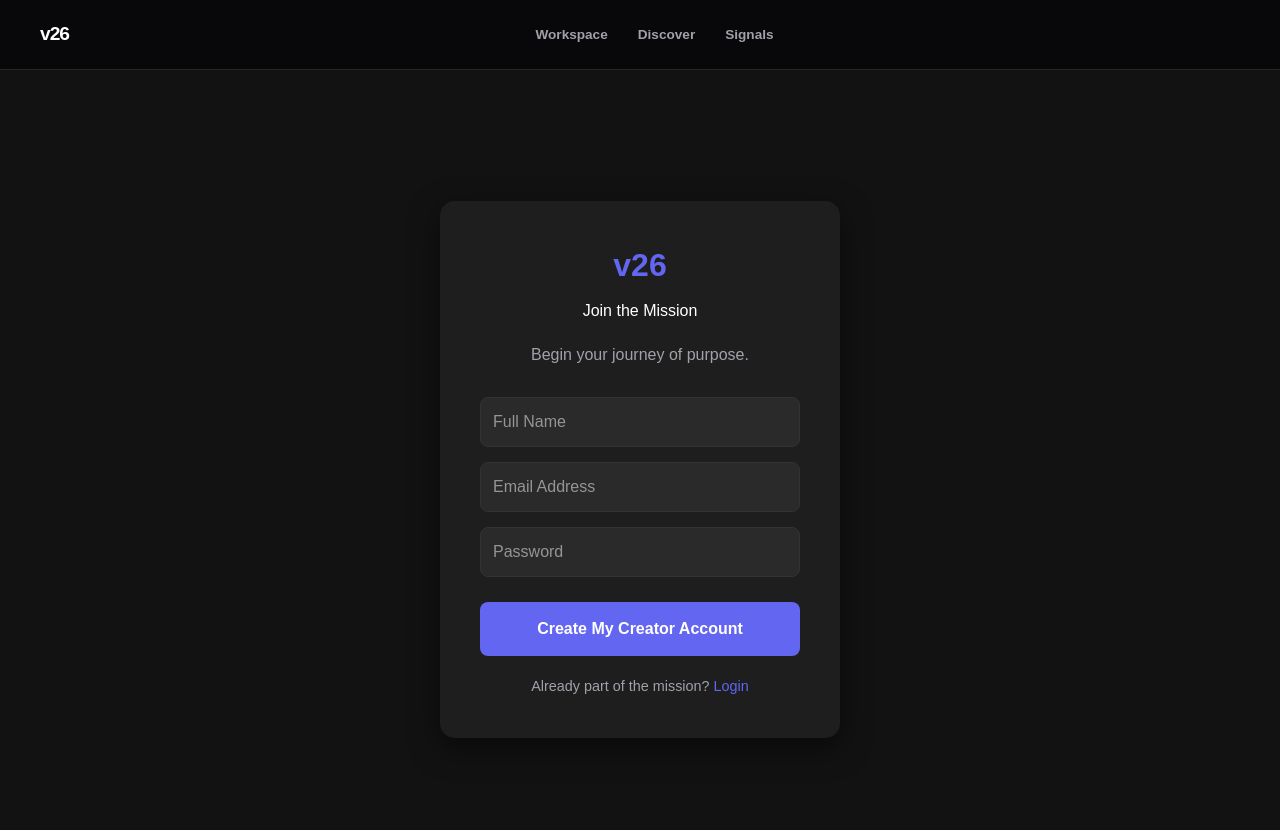
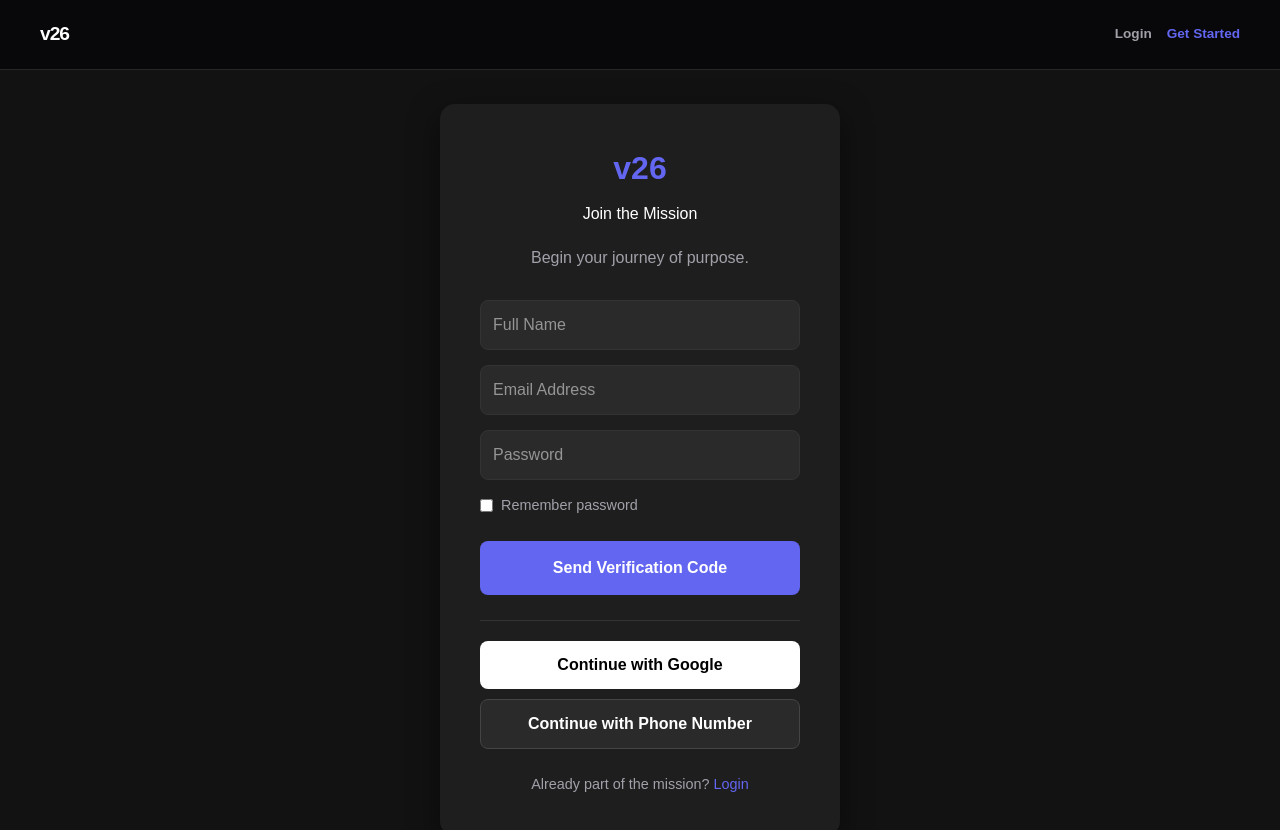
Before and after one commit to lunafromshopifyhelp-source/v26, a Next.js app in the folder client/: page /register in a window 1280 px wide. Shown: the top 830 px of the page. Built offline with nearby package versions, Linux system fonts and the light colour scheme.

Commit message:
feat: add oauth buttons, remember flag, and gmail code verification flow

```diff
--- a/client/app/register/page.tsx
+++ b/client/app/register/page.tsx
@@ -5,75 +5,149 @@ import { useRouter } from 'next/navigation';
 
 export default function Register() {
   const [formData, setFormData] = useState({ name: '', email: '', password: '' });
+  const [verificationCode, setVerificationCode] = useState('');
+  const [isCodeSent, setIsCodeSent] = useState(false);
+  const [rememberMe, setRememberMe] = useState(false);
   const [loading, setLoading] = useState(false);
   const router = useRouter();
 
-  const handleSubmit = async (e: React.FormEvent) => {
+  // Step A: Request the Verification Code to Gmail
+  const handleSendCode = async (e: React.FormEvent) => {
+    e.preventDefault();
+    if (!formData.email || !formData.name || !formData.password) {
+      alert("Please fill in all fields first.");
+      return;
+    }
+    setLoading(true);
+
+    try {
+      const response = await axios.post('https://v26.onrender.com/api/auth/send-verification', {
+        email: formData.email
+      });
+      if (response.status === 200) {
+        setIsCodeSent(true);
+        alert("Verification code sent to your Gmail!");
+      }
+    } catch (error: any) {
+      console.error("Verification Error:", error.response?.data);
+      alert(error.response?.data?.message || "Failed to send code. Please try again.");
+    } finally {
+      setLoading(false);
+    }
+  };
+
+  // Step B: Submit the Code and Complete Registration
+  const handleVerifyAndRegister = async (e: React.FormEvent) => {
     e.preventDefault();
     setLoading(true);
 
     try {
-      // Connecting to your Backend Brain on Port 5000
-      const response = await axios.post('https://v26.onrender.com/api/auth/register', formData);
+      const response = await axios.post('https://v26.onrender.com/api/auth/register', {
+        ...formData,
+        code: verificationCode,
+        rememberMe
+      });
 
       if (response.status === 201 || response.status === 200) {
         alert("Registration Successful! Your journey of purpose begins.");
-        // Redirecting to login so they can sign in for the first time
         router.push('/login');
       }
     } catch (error: any) {
       console.error("Registration Error:", error.response?.data);
-      alert(error.response?.data?.message || "An error occurred. Please try again.");
+      alert(error.response?.data?.message || "Invalid verification code. Please try again.");
     } finally {
       setLoading(false);
     }
   };
 
   return (
-    <div style={{ backgroundColor: '#121212', color: '#FFF', minHeight: '100vh', display: 'flex', justifyContent: 'center', alignItems: 'center', fontFamily: 'sans-serif' }}>
-      <form onSubmit={handleSubmit} style={{ background: '#1E1E1E', padding: '40px', borderRadius: '15px', width: '100%', maxWidth: '400px', boxShadow: '0 10px 30px rgba(0,0,0,0.5)' }}>
+    <div style={{ backgroundColor: '#121212', color: '#FFF', minHeight: '100vh', display: 'flex', justifyContent: 'center', alignItems: 'center', fontFamily: 'sans-serif', padding: '20px' }}>
+      <div style={{ background: '#1E1E1E', padding: '40px', borderRadius: '15px', width: '100%', maxWidth: '400px', boxShadow: '0 10px 30px rgba(0,0,0,0.5)' }}>
+
         <h2 style={{ color: '#6366f1', marginBottom: '10px', textAlign: 'center', fontSize: '2rem', fontWeight: 'bold' }}>v26</h2>
         <h3 style={{ color: '#FFF', marginBottom: '20px', textAlign: 'center' }}>Join the Mission</h3>
         <p style={{ textAlign: 'center', color: '#A1A1AA', marginBottom: '30px' }}>Begin your journey of purpose.</p>
 
+        {!isCodeSent ? (
+          /* FORM 1: ENTER DETAILS */
+          <form onSubmit={handleSendCode}>
             <input
               type="text" placeholder="Full Name" required
-          style={{ width: '100%', padding: '12px', marginBottom: '15px', borderRadius: '8px', border: '1px solid #333', background: '#2A2A2A', color: '#FFF', outline: 'none' }}
+              style={{ width: '100%', padding: '12px', marginBottom: '15px', borderRadius: '8px', border: '1px solid #333', background: '#2A2A2A', color: '#FFF', outline: 'none', boxSizing: 'border-box' }}
               onChange={(e) => setFormData({...formData, name: e.target.value})}
             />
             <input
               type="email" placeholder="Email Address" required
-          style={{ width: '100%', padding: '12px', marginBottom: '15px', borderRadius: '8px', border: '1px solid #333', background: '#2A2A2A', color: '#FFF', outline: 'none' }}
+              style={{ width: '100%', padding: '12px', marginBottom: '15px', borderRadius: '8px', border: '1px solid #333', background: '#2A2A2A', color: '#FFF', outline: 'none', boxSizing: 'border-box' }}
               onChange={(e) => setFormData({...formData, email: e.target.value})}
             />
             <input
               type="password" placeholder="Password" required
-          style={{ width: '100%', padding: '12px', marginBottom: '25px', borderRadius: '8px', border: '1px solid #333', background: '#2A2A2A', color: '#FFF', outline: 'none' }}
+              style={{ width: '100%', padding: '12px', marginBottom: '15px', borderRadius: '8px', border: '1px solid #333', background: '#2A2A2A', color: '#FFF', outline: 'none', boxSizing: 'border-box' }}
               onChange={(e) => setFormData({...formData, password: e.target.value})}
             />
 
+            {/* Remember Password Checkbox */}
+            <div style={{ display: 'flex', alignItems: 'center', marginBottom: '25px', gap: '8px' }}>
+              <input
+                type="checkbox" id="remember" checked={rememberMe}
+                onChange={(e) => setRememberMe(e.target.checked)}
+                style={{ cursor: 'pointer' }}
+              />
+              <label htmlFor="remember" style={{ color: '#A1A1AA', fontSize: '0.9rem', cursor: 'pointer' }}>Remember password</label>
+            </div>
+
             <button
-          type="submit"
-          disabled={loading}
-          style={{
-            width: '100%',
-            padding: '15px',
-            backgroundColor: loading ? '#4f46e5' : '#6366f1',
-            color: '#FFF',
-            border: 'none',
-            borderRadius: '8px',
-            fontWeight: 'bold',
-            cursor: loading ? 'not-allowed' : 'pointer',
-            transition: '0.3s'
-          }}
+              type="submit" disabled={loading}
+              style={{ width: '100%', padding: '15px', backgroundColor: '#6366f1', color: '#FFF', border: 'none', borderRadius: '8px', fontWeight: 'bold', cursor: loading ? 'not-allowed' : 'pointer', fontSize: '1rem' }}
             >
-          {loading ? "Registering..." : "Create My Creator Account"}
+              {loading ? "Sending Code..." : "Send Verification Code"}
+            </button>
+          </form>
+        ) : (
+          /* FORM 2: VERIFY GMAIL CODE */
+          <form onSubmit={handleVerifyAndRegister}>
+            <p style={{ textAlign: 'center', color: '#818cf8', fontSize: '0.95rem', marginBottom: '20px' }}>
+              We sent a 6-digit code to <strong>{formData.email}</strong>
+            </p>
+            <input
+              type="text" placeholder="Enter 6-Digit Code" required maxLength={6}
+              style={{ width: '100%', padding: '12px', marginBottom: '20px', borderRadius: '8px', border: '1px solid #6366f1', background: '#2A2A2A', color: '#FFF', outline: 'none', textAlign: 'center', fontSize: '1.2rem', letterSpacing: '4px', boxSizing: 'border-box' }}
+              onChange={(e) => setVerificationCode(e.target.value)}
+            />
+            <button
+              type="submit" disabled={loading}
+              style={{ width: '100%', padding: '15px', backgroundColor: '#22c55e', color: '#FFF', border: 'none', borderRadius: '8px', fontWeight: 'bold', cursor: loading ? 'not-allowed' : 'pointer', fontSize: '1rem' }}
+            >
+              {loading ? "Verifying..." : "Verify & Create Account"}
+            </button>
+            <p style={{ textAlign: 'center', marginTop: '15px', fontSize: '0.85rem', color: '#A1A1AA', cursor: 'pointer' }} onClick={() => setIsCodeSent(false)}>
+              ← Edit details
+            </p>
+          </form>
+        )}
+
+        {/* Third-Party Authentication Integrations */}
+        <div style={{ display: 'flex', flexDirection: 'column', gap: '10px', marginTop: '25px', borderTop: '1px solid #333', paddingTop: '20px' }}>
+          <button
+            onClick={() => alert("Connecting to Google OAuth...")}
+            style={{ width: '100%', padding: '12px', backgroundColor: '#FFF', color: '#000', border: 'none', borderRadius: '8px', fontWeight: 'bold', cursor: 'pointer', display: 'flex', alignItems: 'center', justifyContent: 'center', gap: '10px' }}
+          >
+            Continue with Google
           </button>
 
-        <p style={{ marginTop: '20px', textAlign: 'center', fontSize: '0.9rem', color: '#A1A1AA' }}>
+          <button
+            onClick={() => alert("Phone login coming soon...")}
+            style={{ width: '100%', padding: '12px', backgroundColor: '#2A2A2A', color: '#FFF', border: '1px solid #444', borderRadius: '8px', fontWeight: 'bold', cursor: 'pointer' }}
+          >
+            Continue with Phone Number
+          </button>
+        </div>
+
+        <p style={{ marginTop: '25px', textAlign: 'center', fontSize: '0.9rem', color: '#A1A1AA' }}>
           Already part of the mission? <span style={{ color: '#6366f1', cursor: 'pointer' }} onClick={() => router.push('/login')}>Login</span>
         </p>
-      </form>
+      </div>
     </div>
   );
 }
--- a/client/components/Navbar.tsx
+++ b/client/components/Navbar.tsx
@@ -7,7 +7,14 @@ import { usePathname } from 'next/navigation';
 export default function Navbar() {
   const [signalCount, setSignalCount] = useState(0);
   const pathname = usePathname();
-  const userEmail = typeof window !== 'undefined' ? localStorage.getItem('v26UserEmail') : null;
+  const [userEmail, setUserEmail] = useState<string | null>(null);
+
+  // Safely capture localStorage on client mount to prevent dehydration mismatch errors
+  useEffect(() => {
+    if (typeof window !== 'undefined') {
+      setUserEmail(localStorage.getItem('v26UserEmail'));
+    }
+  }, []);
 
   useEffect(() => {
     const checkSignals = async () => {
@@ -22,7 +29,6 @@ export default function Navbar() {
     };
 
     checkSignals();
-    // Refresh signals every 30 seconds to keep the pulse live
     const interval = setInterval(checkSignals, 30000);
     return () => clearInterval(interval);
   }, [userEmail]);
@@ -57,34 +63,70 @@ export default function Navbar() {
   };
 
   return (
-    <nav style={{
-      padding: '20px 40px',
-      background: 'rgba(9, 9, 11, 0.8)',
-      backdropFilter: 'blur(12px)',
-      borderBottom: '1px solid #27272a',
-      display: 'flex',
-      justifyContent: 'space-between',
-      alignItems: 'center',
-      position: 'sticky',
-      top: 0,
-      zIndex: 100
-    }}>
+    <nav className="nav-container">
+      {/* Brand Logo */}
       <div style={{ fontSize: '1.2rem', fontWeight: '900', color: '#fff', letterSpacing: '-1px' }}>v26</div>
 
-      <div style={{ display: 'flex', gap: '30px' }}>
-        {navItem('Workspace', '/workspace')}
-        {navItem('Discover', '/fyp')}
-        {navItem('Signals', '/inbox', true)}
+      {/* 🔒 ONLY show the private navigation tabs if a user is logged in */}
+      {userEmail && (
+        <div className="nav-links">
+          {navItem('Workspace', '/workspace')}
+          {navItem('Discover', '/fyp')}
+          {navItem('Signals', '/inbox', true)}
+        </div>
+      )}
+
+      {/* Auth Status Banner */}
+      <div style={{ fontSize: '0.75rem', color: '#71717a', textAlign: 'center' }}>
+        {userEmail ? userEmail : (
+          <div style={{ display: 'flex', gap: '15px' }}>
+            <Link href="/login" style={{ color: '#a1a1aa', textDecoration: 'none', fontWeight: 'bold', fontSize: '0.85rem' }}>Login</Link>
+            <Link href="/register" style={{ color: '#6366f1', textDecoration: 'none', fontWeight: 'bold', fontSize: '0.85rem' }}>Get Started</Link>
+          </div>
+        )}
       </div>
 
-      <div style={{ fontSize: '0.75rem', color: '#71717a' }}>{userEmail}</div>
+      {/* Pure CSS handling structural mobile rules without breakages */}
+      <style jsx global>{`
+        .nav-container {
+          padding: 20px 40px;
+          background: rgba(9, 9, 11, 0.9);
+          backdrop-filter: blur(12px);
+          border-bottom: 1px solid #27272a;
+          display: flex;
+          flex-direction: row;
+          justify-content: space-between;
+          align-items: center;
+          position: sticky;
+          top: 0;
+          z-index: 100;
+          gap: 20px;
+        }
 
-      <style jsx global>{`
+        .nav-links {
+          display: flex;
+          gap: 30px;
+        }
+
         @keyframes pulse {
           0% { transform: scale(1); opacity: 1; }
           50% { transform: scale(1.5); opacity: 0.5; }
           100% { transform: scale(1); opacity: 1; }
         }
+
+        /* 📱 Mobile UI Media Queries - Prevents squishing and overlapping */
+        @media (max-width: 600px) {
+          .nav-container {
+            flex-direction: column !important;
+            padding: 15px 20px;
+            gap: 12px;
+          }
+          .nav-links {
+            gap: 20px;
+            justify-content: center;
+            width: 100%;
+          }
+        }
       `}</style>
     </nav>
   );
```
Lines whose indentation alone changed are shown as unchanged.
